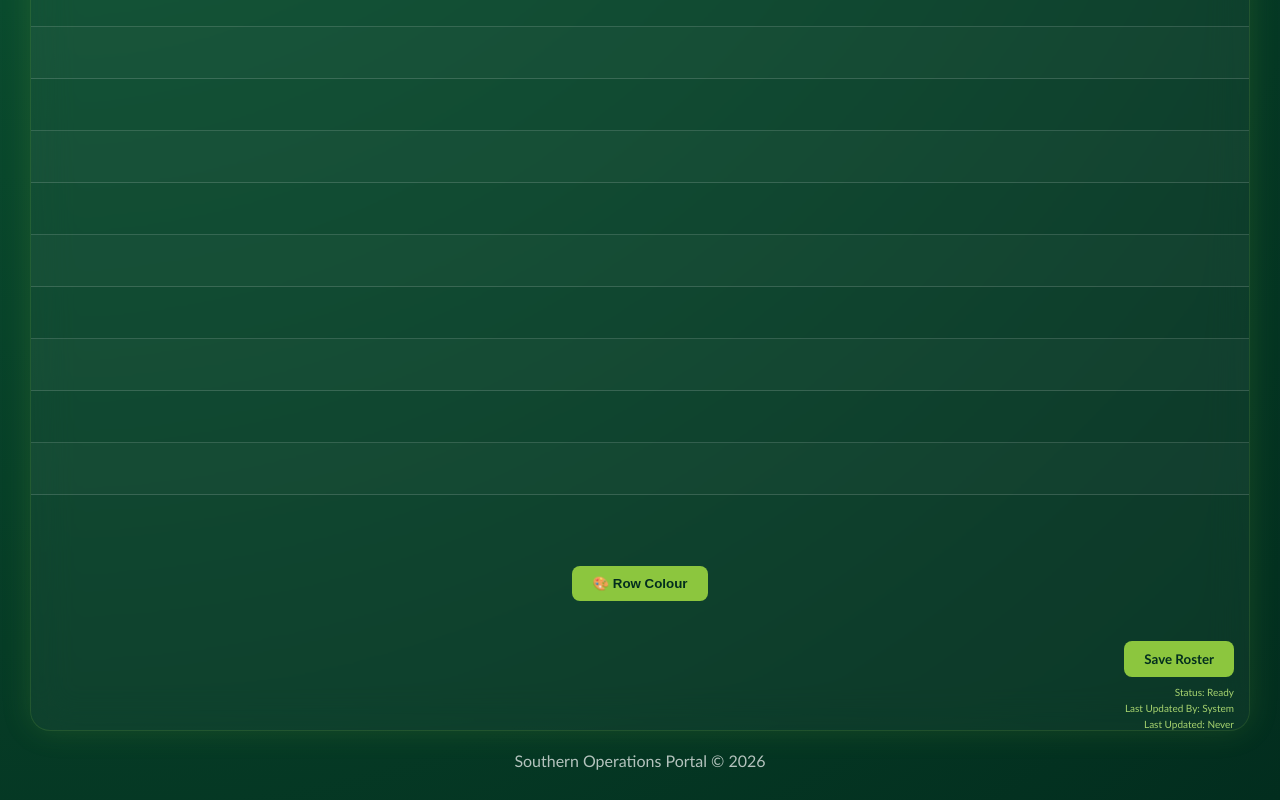
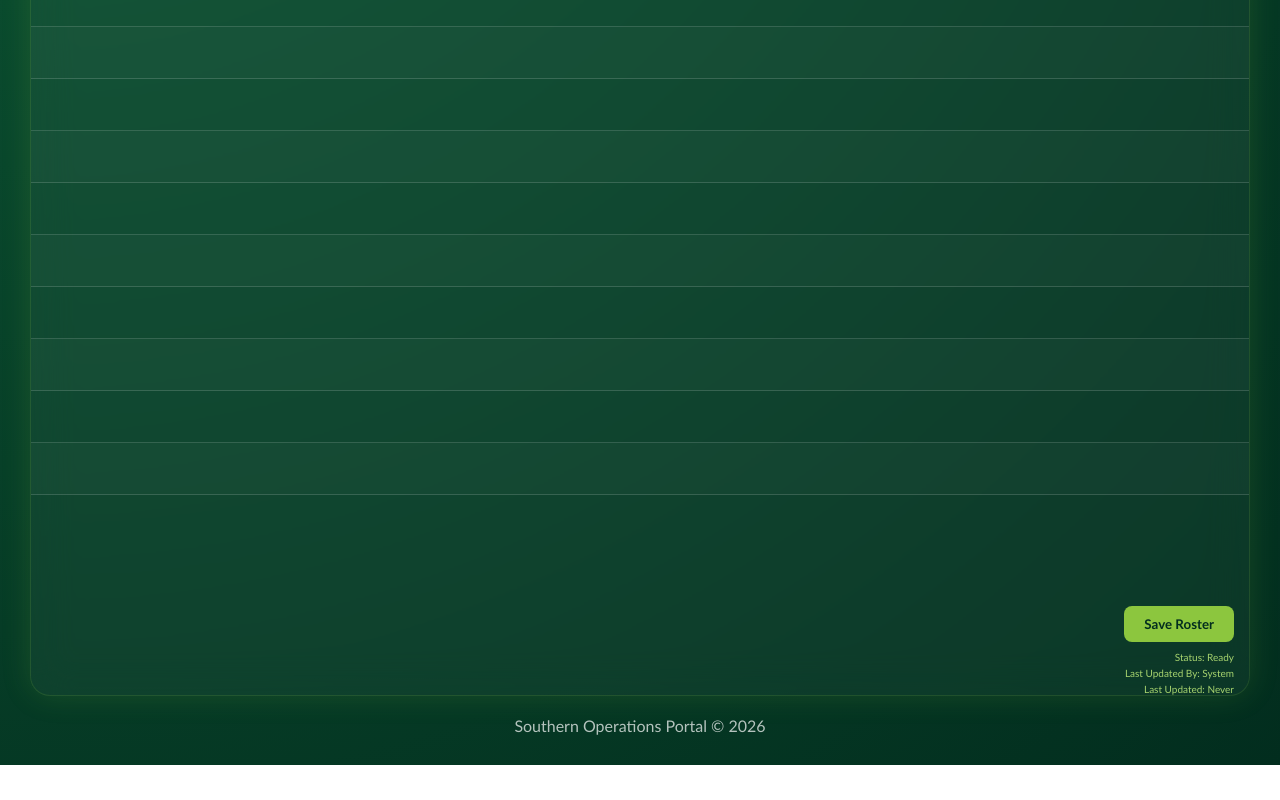
Before and after one commit to martyndyke-max/southern-operations-portal, a plain HTML site: page index.html in a window 1280 px wide. Shown: the part 636-1436 px from the top of the page. After the commit the page ends 1401 px from the top, so only its background shows below. Drawn offline with Linux system fonts and the light colour scheme; no server answers.

Commit message:
Refactor index.html for improved structure and functionality
Updated the HTML structure of the Southern Operations Portal, including the addition of a close button for the color palette and ensuring proper formatting.

```diff
--- a/index.html
+++ b/index.html
@@ -180,13 +180,11 @@
 
 <div class="paletteToolbar">
 
-    <button id="openPalette">
-        🎨 Row Colour
-    </button>
-
 </div>
 
 <div id="colourPalettePopup">
+
+    <button id="closePalette">✖</button>
 
     <div class="colourGrid">
 
```
